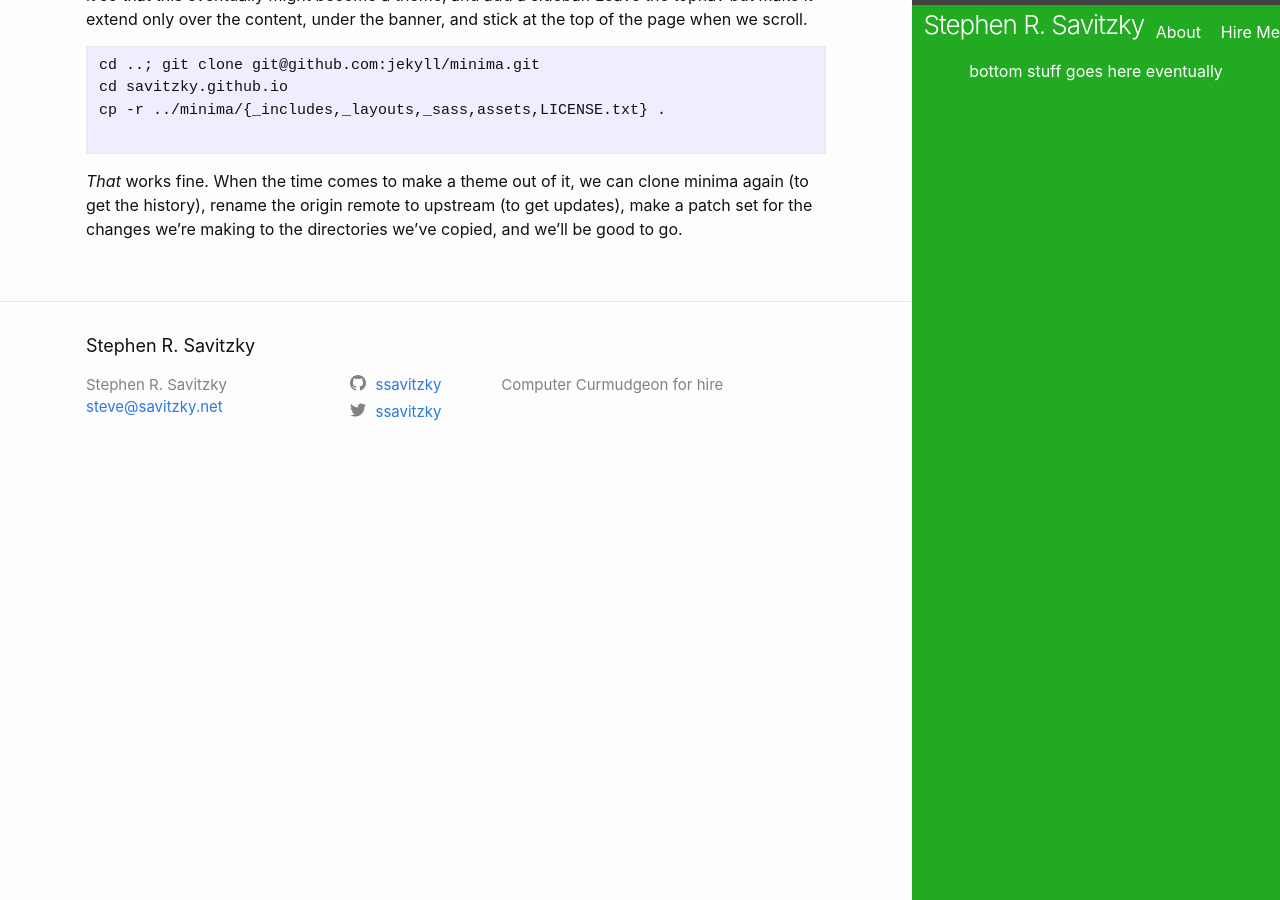
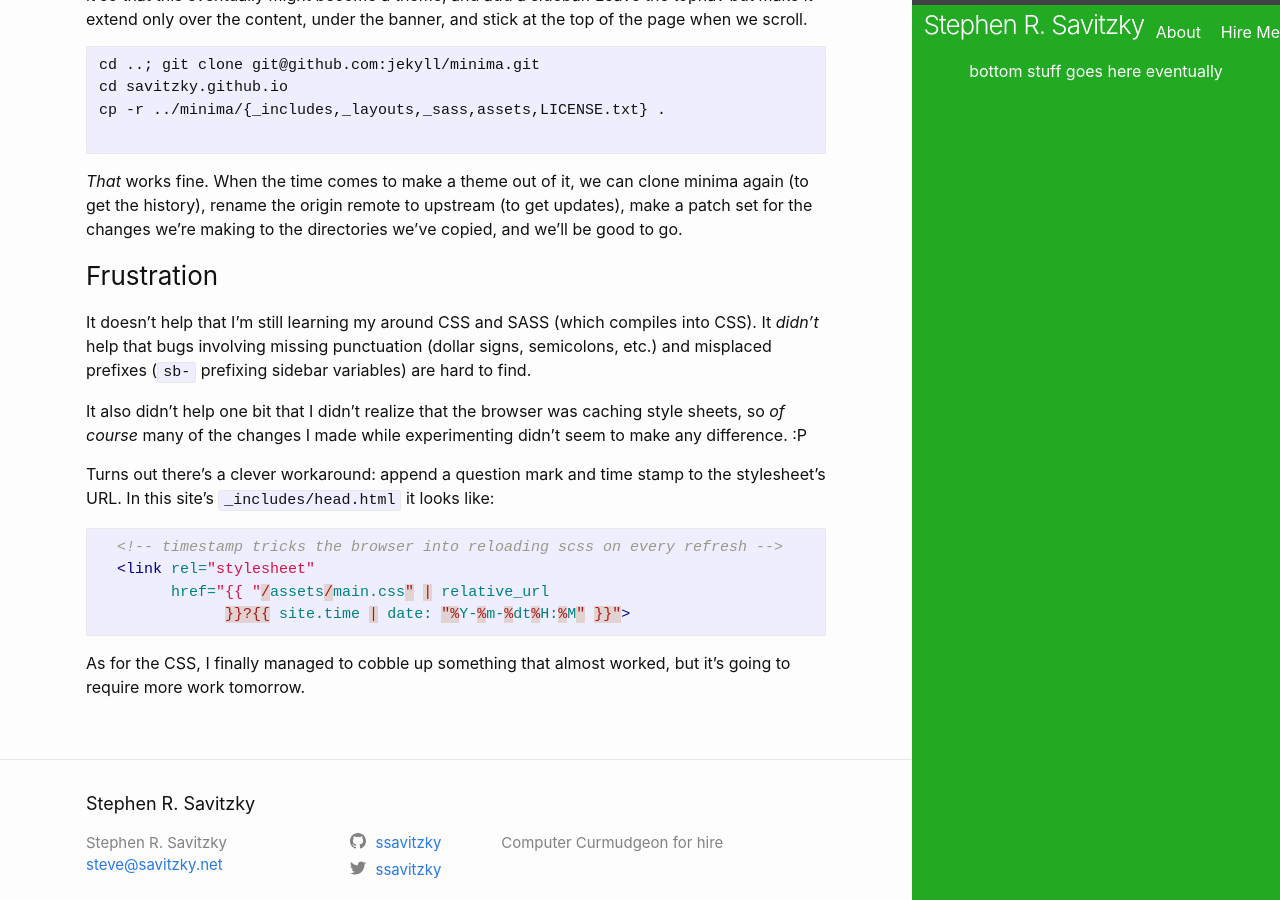
Before and after one commit to ssavitzky/ssavitzky.github.io, a Jekyll site: the page built from _posts/2018-08-03-building-the-site-pt-4.md, in a window 1280 px wide and 900 px high, scrolled down 971 px. Built offline with Jekyll 4.4.1, drawn with Linux system fonts in a browser that asks for light colours.

Commit message:
update yesterday's post
summarize the day's problems and solutions.

````diff
--- a/_posts/2018-08-03-building-the-site-pt-4.md
+++ b/_posts/2018-08-03-building-the-site-pt-4.md
@@ -55,3 +55,29 @@ _That_ works fine.  When the time comes to make a theme out of it, we can
 clone minima again (to get the history), rename the origin remote to upstream
 (to get updates), make a patch set for the changes we're making to the
 directories we've copied, and we'll be good to go.
+
+### Frustration
+
+It doesn't help that I'm still learning my around CSS and SASS (which compiles
+into CSS).  It _didn't_ help that bugs involving missing punctuation (dollar signs,
+semicolons, etc.) and misplaced prefixes (`sb-` prefixing sidebar variables)
+are hard to find.
+
+It also didn't help one bit that I didn't realize that the browser was caching
+style sheets, so _of course_ many of the changes I made while experimenting
+didn't seem to make any difference.  :P
+
+Turns out there's a clever workaround:  append a question mark and time stamp
+to the stylesheet's URL.  In this site's `_includes/head.html` it looks like:
+
+{% raw %}
+```html
+  <!-- timestamp tricks the browser into reloading scss on every refresh -->
+  <link rel="stylesheet"
+        href="{{ "/assets/main.css" | relative_url
+              }}?{{ site.time | date: "%Y-%m-%dt%H:%M" }}">
+```
+{% endraw %}
+
+As for the CSS, I finally managed to cobble up something that almost worked,
+but it's going to require more work tomorrow.
````
